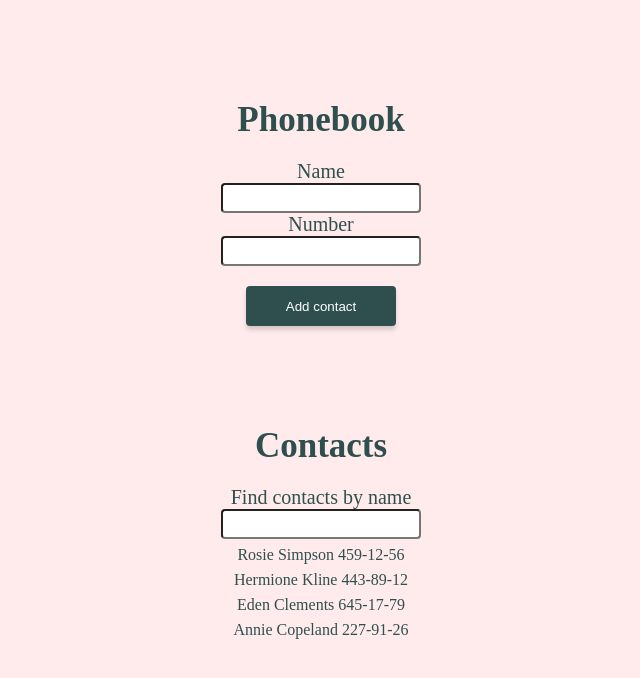
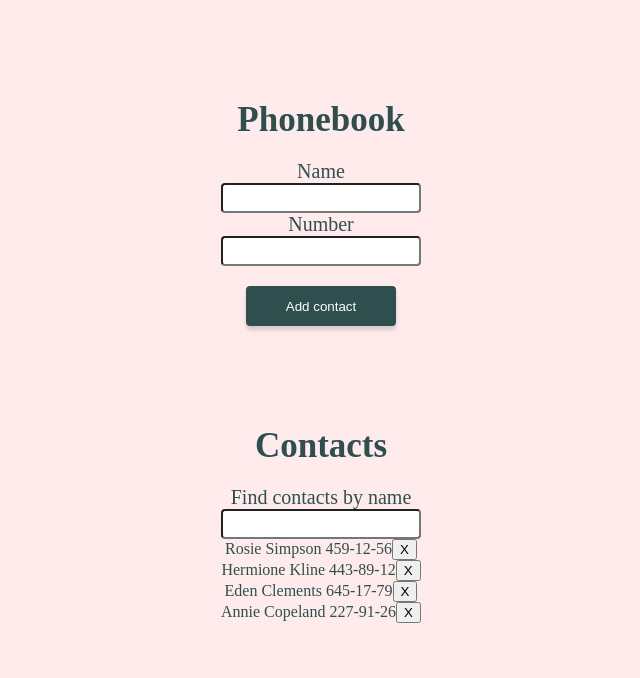
Before and after one commit to Annomaliiya/goit-react-hw-02-phonebook, a React (Create React App) app: page / in a window 1280 px wide. Shown: the top 678 px of the page, without its empty margins (319-959 px from the left). Built offline with nearby package versions, Linux system fonts and the light colour scheme; a web font is replaced by a local one.

Commit message:
Fixed props, delete button, duplicates logic

```diff
--- a/src/App.js
+++ b/src/App.js
@@ -1,4 +1,3 @@
-import propTypes from 'prop-types';
 import { nanoid } from 'nanoid'
 import { Component } from 'react/cjs/react.production.min';
 
@@ -18,8 +17,6 @@
       { id: 'id-4', name: 'Annie Copeland', number: '227-91-26' },
     ],
     filter: '',
-    name: '',
-    number: ''
   };
 
   nameInputId = nanoid();
@@ -29,17 +26,24 @@
 
   addContact = (event) => {
     event.preventDefault();
+    if (this.state.contacts.find((contact) => {
+      return contact.name.toLowerCase() === this.state.name.toLowerCase();
+    })) {
+      alert(this.state.name + " is already in contacts.");
+      return;
+    }
     this.setState(prevState => {
       const newContact = {
         id: nanoid(),
         name: this.state.name,
         number: this.state.number
       };
-      this.setState({ name: "", number: "" });
       return {
         contacts: [...prevState.contacts, newContact],
       }
     })
+
+    this.setState({ name: "", number: "" });
   };
 
   handleChange = (event) => {
@@ -73,7 +77,6 @@
   render() {
     const { getFiltered } = this;
     const contacts = getFiltered();
-    const renderContacts = contacts.map((contact) => (<li className={styles.contactsListItem}>{contact.name} {contact.number}</li>))
     return (
       <>
         <Section title="Phonebook">
@@ -81,7 +84,7 @@
         </Section>
         <Section title='Contacts'>
           <Filter nameInputId={this.nameInputId} filter={this.state.filter} handleChange={this.handleChange} filterInputId={this.filterInputId} />
-          <ContactList renderContacts={renderContacts}
+          <ContactList contacts={contacts} deleteFunction={this.deleteContact}
           />
 
         </Section>
--- a/src/components/ContactList/ContactList.jsx
+++ b/src/components/ContactList/ContactList.jsx
@@ -1,9 +1,26 @@
-
+import PropTypes from "prop-types";
 import styles from "./ContactList.module.css";
 
-const ContactList = ({ renderContacts  }) => {
+const ContactList = ({ contacts, deleteFunction }) => {
+    const renderContacts = contacts.map(({id, name, number}) => (
+        <li key={name} className={styles.contactsListItem}>{name} {number}
+        <button onClick={() => deleteFunction(id)} className={styles.btnDelete} >X</button>
+        </li>
+
+        ))
+
     return (
         <ul className={styles.contactsList}>
-            {renderContacts}</ul>)
+            {renderContacts }</ul>)
 }
 export default ContactList;
+
+const contactShape = {
+    id: PropTypes.string.isRequired,
+    name: PropTypes.string.isRequired,
+    number: PropTypes.string.isRequired
+}
+
+ContactList.propTypes = {
+    contacts: PropTypes.arrayOf(PropTypes.shape(contactShape)).isRequired
+}
```
